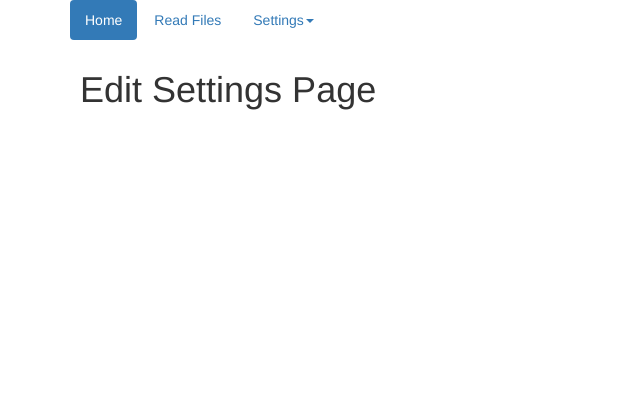
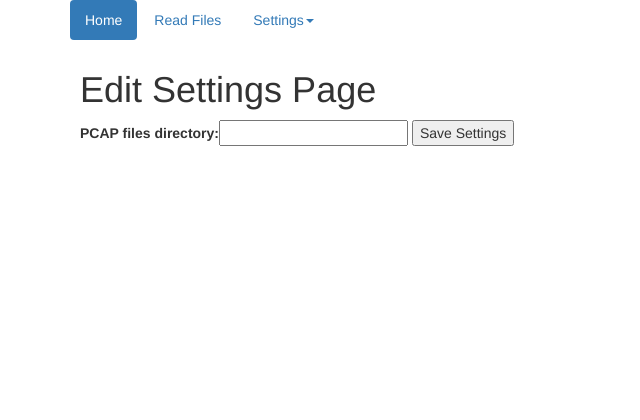
Before and after one commit to mohsenSy/web-pcap-reader, a Django app: page /settings/edit in a window 1280 px wide. Shown: the top 420 px of the page, without its empty margins (0-640 px from the left). Run offline with Django 3.2, Linux system fonts and the light colour scheme; some libraries are stand-ins or nearby versions.

Commit message:
Add form to edit settings
I used the Form class in django to create a form for editting the settings
If settings are correct the settings file is updated otherwise an error
message is generated.

```diff
--- /dev/null
+++ b/pcap_main/forms.py
@@ -0,0 +1,11 @@
+from django import forms
+from django.forms import ValidationError
+
+class EditSettingsForm(forms.Form):
+    pcap_dir = forms.CharField(label="PCAP files directory", max_length=100)
+
+    def clean_pcap_dir(self):
+        pcap_dir = self.cleaned_data["pcap_dir"]
+        if pcap_dir.startswith("/var/") and len(pcap_dir) > 5:
+            return pcap_dir
+        raise ValidationError("Dir must be a subdirectory of /var/")
--- a/pcap_main/pcap_settings.py
+++ b/pcap_main/pcap_settings.py
@@ -14,10 +14,10 @@ def get_option(section, option):
         return config.get(section, option)
     return None
 
-def set_option(section, option):
-    config.set(section, option)
+def set_option(section, option, value):
+    config.set(section, option, value)
 
-def save_config():
+def save_settings():
     config.write(open(os.path.join(settings.BASE_DIR, "conf/pcap.conf"), "w"))
 
 def get_all_settings():
--- a/pcap_main/templates/pcap_main/settings_page_edit.html
+++ b/pcap_main/templates/pcap_main/settings_page_edit.html
@@ -8,4 +8,12 @@
 
 {% block body %}
   <h1>Edit Settings Page</h1>
+  <form action={% url "settings_page_edit" %} method="post">
+    {% csrf_token %}
+    {% if form.errors %}
+      <div class="alert alert-danger">{{ form.errors.pcap_dir.0 }} </div>
+    {% endif %}
+    {{ form }}
+    <input type="submit" value="Save Settings" />
+  </form>
 {% endblock %}
--- a/pcap_main/views.py
+++ b/pcap_main/views.py
@@ -4,6 +4,8 @@ from django.core.paginator import Paginator, PageNotAnInteger, EmptyPage
 
 from . import pcap_analyse
 from . import pcap_settings
+from .forms import EditSettingsForm
+
 
 import os
 
@@ -18,10 +20,13 @@ def settings_page(request):
 
 def settings_page_edit(request):
     if request.method == "POST":
-        pass
+        form = EditSettingsForm(request.POST)
+        if form.is_valid():
+            pcap_settings.set_option("pcap", "pcap_dir", form.cleaned_data["pcap_dir"])
+            pcap_settings.save_settings()
     elif request.method == "GET":
-        pass
-    return render(request, 'pcap_main/settings_page_edit.html')
+        form = EditSettingsForm()
+    return render(request, 'pcap_main/settings_page_edit.html', {'form': form})
 
 def read(request):
     listing = os.listdir(pcap_settings.get_option("pcap", "pcap_dir"))
```
Also changed, not shown: 1 other file.
